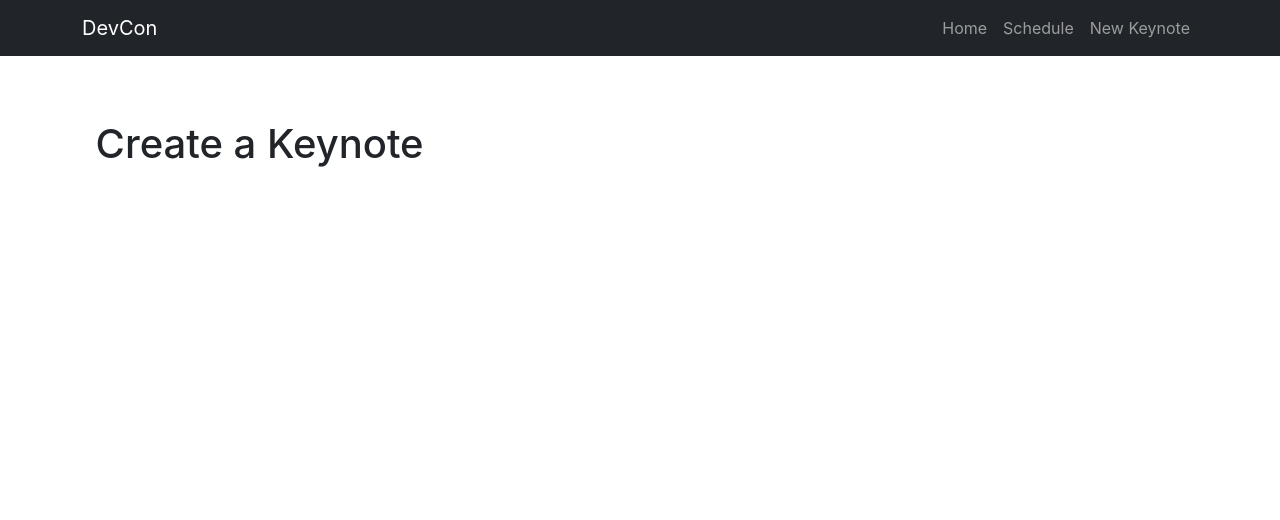
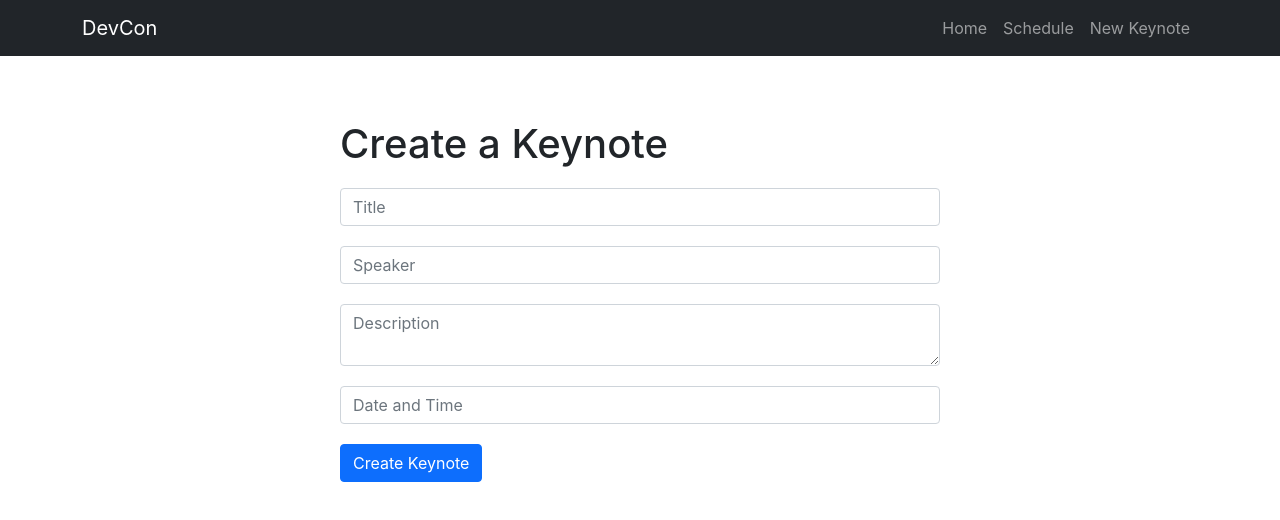
Before and after one commit to lazoxco/keynotes-schedule-app, a React (Create React App) app: page /keynotes/new in a window 1280 px wide. Shown: the top 520 px of the page. Built offline with nearby package versions, Linux system fonts and the light colour scheme.

Commit message:
Added create form and styles.

```diff
--- a/src/App.js
+++ b/src/App.js
@@ -2,7 +2,6 @@ import React, { Component } from 'react'
 import { BrowserRouter as Router, Route, Switch } from 'react-router-dom'
 import Navbar from './components/Navbar'
 import Home from './containers/Home'
-import KeynotesContainer from './containers/KeynotesContainer'
 import Keynotes from './components/Keynotes'
 import KeynoteDetails from './components/KeynoteDetails'
 import NewKeynote from './components/NewKeynote'
@@ -16,8 +15,8 @@ class App extends Component {
           <div className="app-body container">
             <Switch>
               <Route exact path="/" component={Home} />
+              <Route exact path="/keynotes" component={Keynotes} />
               <Route exact path='/keynotes/new' component={NewKeynote} />
-              <Route exact path="/keynotes" component={Keynotes} />
               <Route exact path='/keynotes/:id' component={KeynoteDetails} />
             </Switch>
           </div>
--- a/src/components/KeynoteDetails.js
+++ b/src/components/KeynoteDetails.js
@@ -1,7 +1,8 @@
 
-const KeynoteDetails = () => {
+const KeynoteDetails = (props) => {
+  const id = props.match.params.id
   return (
-    <h1>Keynote Details</h1>
+    <h1>Keynote Details - { id }</h1>
   )
 }
 
--- a/src/components/NewKeynote.js
+++ b/src/components/NewKeynote.js
@@ -7,10 +7,52 @@ class NewKeynote extends Component {
     description: '',
     date_time: '',
   }
+
+  handleChange = (e) => {
+    this.setState({
+      [e.target.id]: e.target.value
+    })
+  }
+
+  handleSubmit = (e) => {
+    e.preventDefault()
+    this.props.createKeynote(this.state)
+    this.setState({
+      title: '',
+      speaker: '',
+      description: '',
+      dateTime: ''
+
+    })
+  }
+
+
   render() {
     return (
       <div>
+
+        <form onSubmit={this.handleSubmit} className="keynote-form">
         <h1>Create a Keynote</h1>
+          <div className="input-group">
+            <input onChange={this.handleChange} className="form-control" placeholder="Title" type="text" id="title" />
+          </div>
+
+          <div className="input-group">
+            <input onChange={this.handleChange} className="form-control" placeholder="Speaker" type="text" id="speaker" />
+          </div>
+
+          <div className="input-group">
+            <textarea onChange={this.handleChange} className="form-control" placeholder="Description" type="text" id="description"></textarea>
+          </div>
+
+          <div className="input-group">
+            <input onChange={this.handleChange} className="form-control" placeholder="Date and Time" type="text" id="date_time" />
+          </div>
+
+          <div className="input-group">
+            <button className="btn btn-primary" type="submit">Create Keynote</button>
+          </div>
+        </form>
       </div>
     )
   }
--- a/src/index.css
+++ b/src/index.css
@@ -14,4 +14,15 @@ code {
 
 .app-body {
   padding: 5% 2%;
+  width: 80%;
+  margin: 0 auto;
 }
+
+.input-group {
+  margin: 20px 0;
+}
+
+.keynote-form {
+  max-width: 600px;
+  margin: 0 auto;
+}
```
